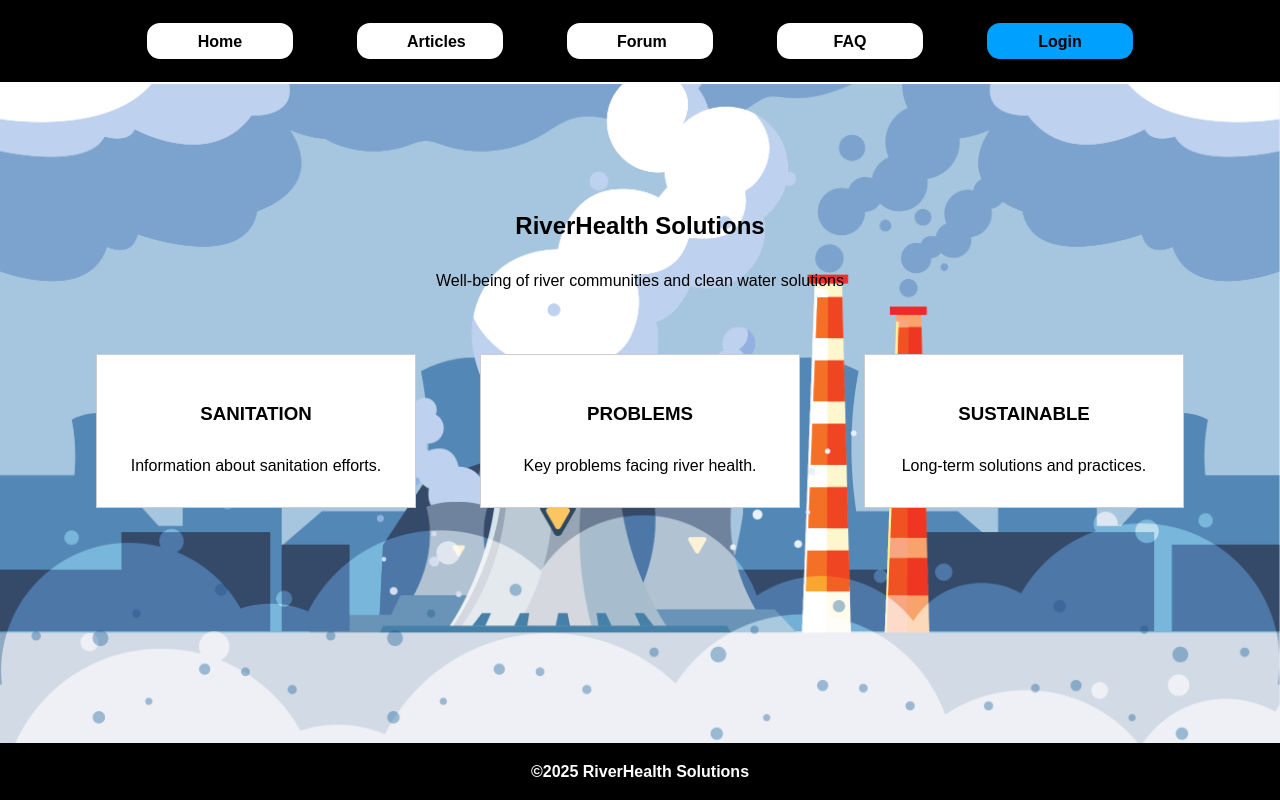
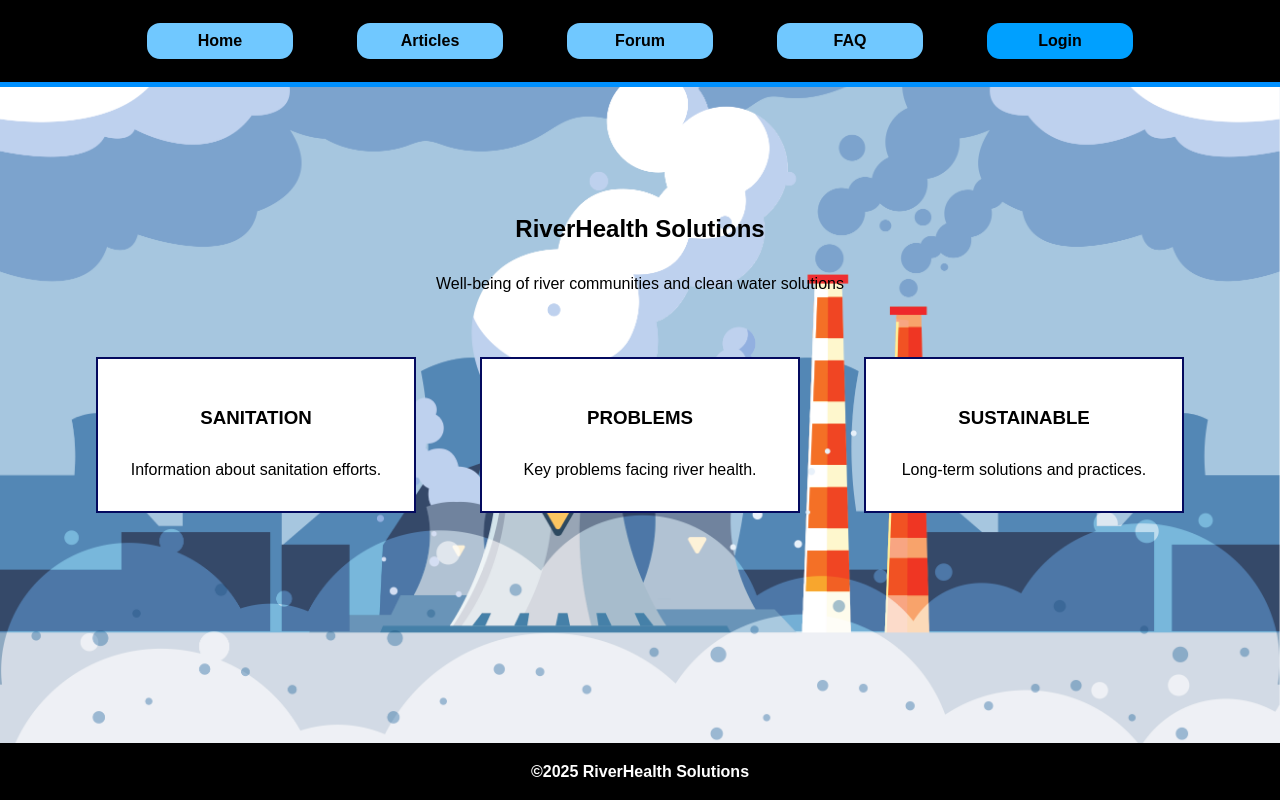
Before and after one commit to PlaceholderOrgan/TPP-foundation, a React (Create React App) app: page / in a window 1280 px wide. Built offline with nearby package versions, Linux system fonts and the light colour scheme.

Commit message:
add smooth transistion in header

```diff
--- a/src/styles/articles.css
+++ b/src/styles/articles.css
@@ -40,6 +40,7 @@
 .articles-list {
   background-color: #70c8ff;
   border: 2px solid #000000;
+  box-shadow: 0 4px 8px rgba(0, 0, 0, 0.55);
   border-radius: 35px;
   display: grid;
   grid-template-columns: repeat(auto-fit, minmax(300px, 1fr));
@@ -54,7 +55,7 @@
 
 .article-card {
   background: #ffffff;
-  box-shadow: rgba(0,0,0, 0.3);
+  box-shadow: 0 4px 8px rgba(0, 0, 0, 0.55);
   border: 3px solid #000000;
   border-radius: 40px;
   padding: 20px;
--- a/src/styles/styles.css
+++ b/src/styles/styles.css
@@ -7,11 +7,11 @@
 body {
   margin: 0;
   font-family: sans-serif;
-  background-image: url('../assets/vecteezy_background.svg'); /* Path to the image */
+  background-image: url('../assets/vecteezy_background.svg');
   background-size: cover;
   background-position: center;
   background-repeat: no-repeat;
-  background-attachment: fixed; /* This line makes the background scroll with the page */
+  background-attachment: fixed;
 }
 
 main {
@@ -22,7 +22,6 @@ main {
 
 header, footer {
   background-color: #000000;
-  /* opacity: 0.8; */
   color: #fff;
   text-align: center;
   padding: 1rem;
@@ -33,7 +32,7 @@ header {
   justify-content: center;
   align-items: center;
   height: 50px;
-  border-bottom: 2px solid #fff;
+  border-bottom: 5px solid #0090FF;
 }
 
 footer {
@@ -62,7 +61,7 @@ h1, h2, h3 {
 .section-card {
   background-color: #fff;
   padding: 1rem;
-  border: 1px solid #ccc;
+  border: 2px solid #040a5f;
 }
 
 img {
@@ -79,22 +78,26 @@ img {
 
 .nav-buttons .nav-btn {
   padding: 10px 50px;
-  background-color: #FFFFFF;
+  background-color: #70c8ff;
   border: 2px #000000 solid;
   border-radius: 15px;
   cursor: pointer;
   font-size: medium;
   font-weight: bold;
   color: #000000;
-  transition: transform 0.3s ease , background-color 0.3s ease;
+  transition: transform 0.3s, background-color 0.3s, border 0.3s, box-shadow 0.3s;
   width: 150px;
   height: 40px;
+  display: flex;
+  justify-content: center;
+  align-items: center;
 }
 
 .nav-buttons .nav-btn:hover {
   transform: scale(1.05);
-  background-color: #f5f5f5;
-  border: 2px #bcbcbc solid;
+  background-color: #7fbbe1;
+  border: 4px solid white;
+  box-shadow: 0 4px 8px white, 0 -4px 8px white;
 }
 
 .nav-buttons .btn-login {
@@ -115,11 +118,10 @@ img {
   background-color: #D40000;
 }
 
-/* Floating Admin Dashboard Button */
 .admin-floating {
-  position: fixed;
-  top: 80px;
-  right: 10px;
+  position: absolute;
+  top: 10px;
+  right: 50px;
   width: 60px;
   height: 60px;
   border-radius: 50%;
@@ -128,15 +130,17 @@ img {
   color: #fff;
   font-weight: bold;
   cursor: pointer;
-  box-shadow: 0 4px 8px rgba(0, 0, 0, 0.2);
   z-index: 1000;
   display: flex;
   justify-content: center;
   align-items: center;
-  transition: transform 0.3s ease, background-color 0.3s ease;
+  transition: transform 0.3s, background-color 0.3s, border 0.3s, box-shadow 0.3s, color 0.3s;
 }
 
 .admin-floating:hover {
   transform: scale(1.1);
   background-color: #2c06d2;
+  border: 3px solid #70c8ff;
+  box-shadow: 0 4px 8px #70c8ff, 0 -4px 8px #70c8ff;
+  color: #fff;
 }
```
